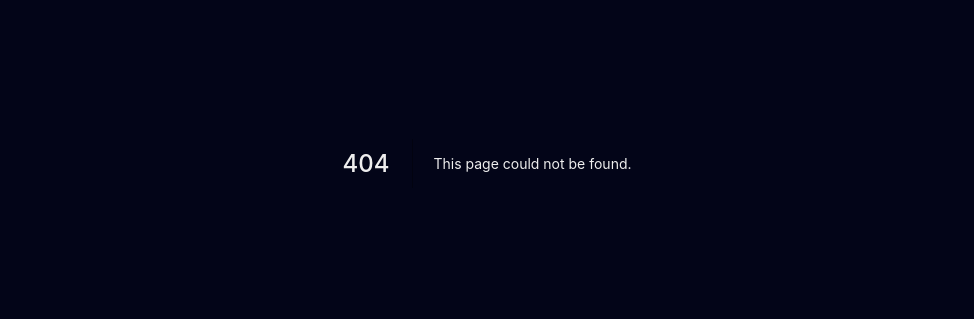
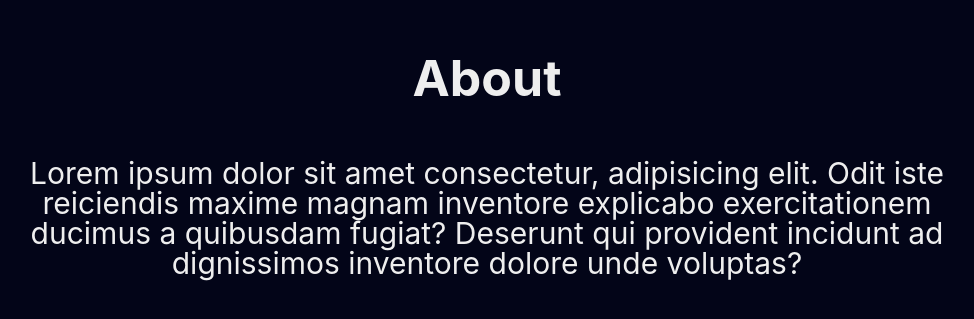
Before and after one commit to luizhlpaino/nomad, a Next.js app: page /about in a window 1280 px wide. Before the commit this address had no page. Shown: the part 237-556 px from the top of the page, without its empty margins (153-1127 px from the left). Built offline with nearby package versions, Linux system fonts and the light colour scheme.

Commit message:
added styled-icons dependency and new about.tsx page

```diff
--- a/package.json
+++ b/package.json
@@ -17,6 +17,7 @@
     ]
   },
   "dependencies": {
+    "@styled-icons/evaicons-outline": "^10.34.0",
     "leaflet": "^1.7.1",
     "next": "11.1.0",
     "next-pwa": "^5.3.1",
--- /dev/null
+++ b/src/components/LinkWrapper/index.tsx
@@ -0,0 +1,15 @@
+import Link from 'next/link'
+import * as S from './styles'
+
+type LinkWrapperProps = {
+  href: string
+  children: React.ReactNode
+}
+
+const LinkWrapper = ({ href, children }: LinkWrapperProps) => (
+  <S.Wrapper>
+    <Link href={href}>{children}</Link>
+  </S.Wrapper>
+)
+
+export default LinkWrapper
--- /dev/null
+++ b/src/components/LinkWrapper/styles.ts
@@ -0,0 +1,20 @@
+import styled from 'styled-components'
+
+export const Wrapper = styled.div`
+  position: fixed;
+  z-index: 1100;
+  top: var(--medium);
+  right: var(--medium);
+  color: var(--white);
+  cursor: pointer;
+
+  svg {
+    transition: color 0.3s ease-in-out;
+  }
+
+  &:hover {
+    svg {
+      color: var(--highlight);
+    }
+  }
+`
--- /dev/null
+++ b/src/pages/about.tsx
@@ -0,0 +1,5 @@
+import AboutTemplate from 'templates/About'
+
+const About = () => <AboutTemplate />
+
+export default About
--- /dev/null
+++ b/src/templates/About/index.tsx
@@ -0,0 +1,22 @@
+import LinkWrapper from 'components/LinkWrapper'
+import { CloseOutline } from '@styled-icons/evaicons-outline/CloseOutline'
+import * as S from './styles'
+
+const AboutTemplate = () => (
+  <S.Content>
+    <LinkWrapper href="/">
+      <CloseOutline size={32} />
+    </LinkWrapper>
+    <S.Heading>About</S.Heading>
+    <S.Body>
+      <p>
+        Lorem ipsum dolor sit amet consectetur, adipisicing elit. Odit iste
+        reiciendis maxime magnam inventore explicabo exercitationem ducimus a
+        quibusdam fugiat? Deserunt qui provident incidunt ad dignissimos
+        inventore dolore unde voluptas?
+      </p>
+    </S.Body>
+  </S.Content>
+)
+
+export default AboutTemplate
--- /dev/null
+++ b/src/templates/About/styles.ts
@@ -0,0 +1,25 @@
+import styled from 'styled-components'
+
+export const Content = styled.section`
+  text-align: center;
+  display: flex;
+  align-items: center;
+  justify-content: center;
+  flex-direction: column;
+  height: 100vh;
+  max-width: var(--container);
+  margin: auto;
+`
+
+export const Heading = styled.h1`
+  font-size: var(--large);
+  margin-bottom: var(--large);
+`
+
+export const Body = styled.div`
+  //body styles
+  //p, a, ul, li
+  p {
+    font-size: var(--medium);
+  }
+`
```
Also changed, not shown: src/components/LinkWrapper/test.tsx (added, +15 -0 lines), src/pages/index.tsx (+10 -1 lines), 1 other file (tests, documents, lock files or other folders).
